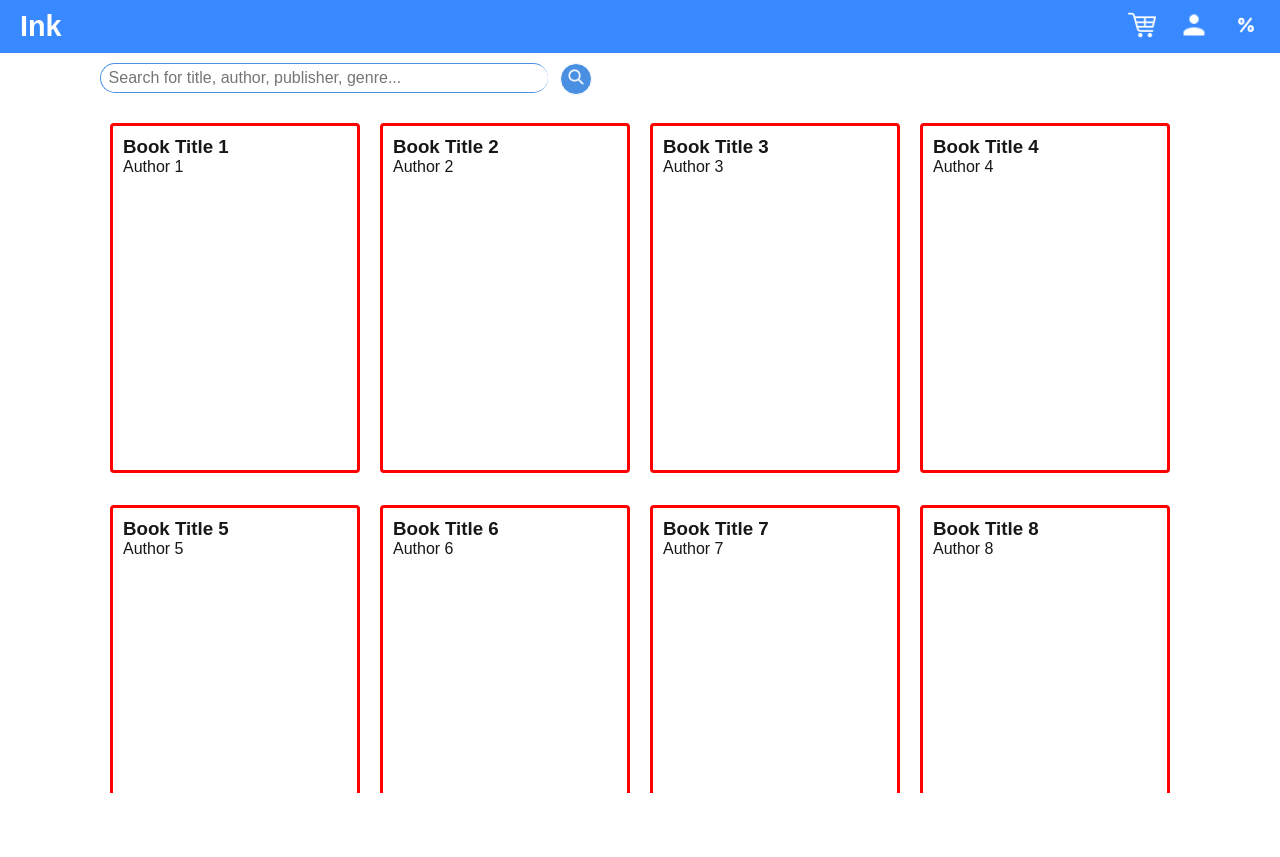
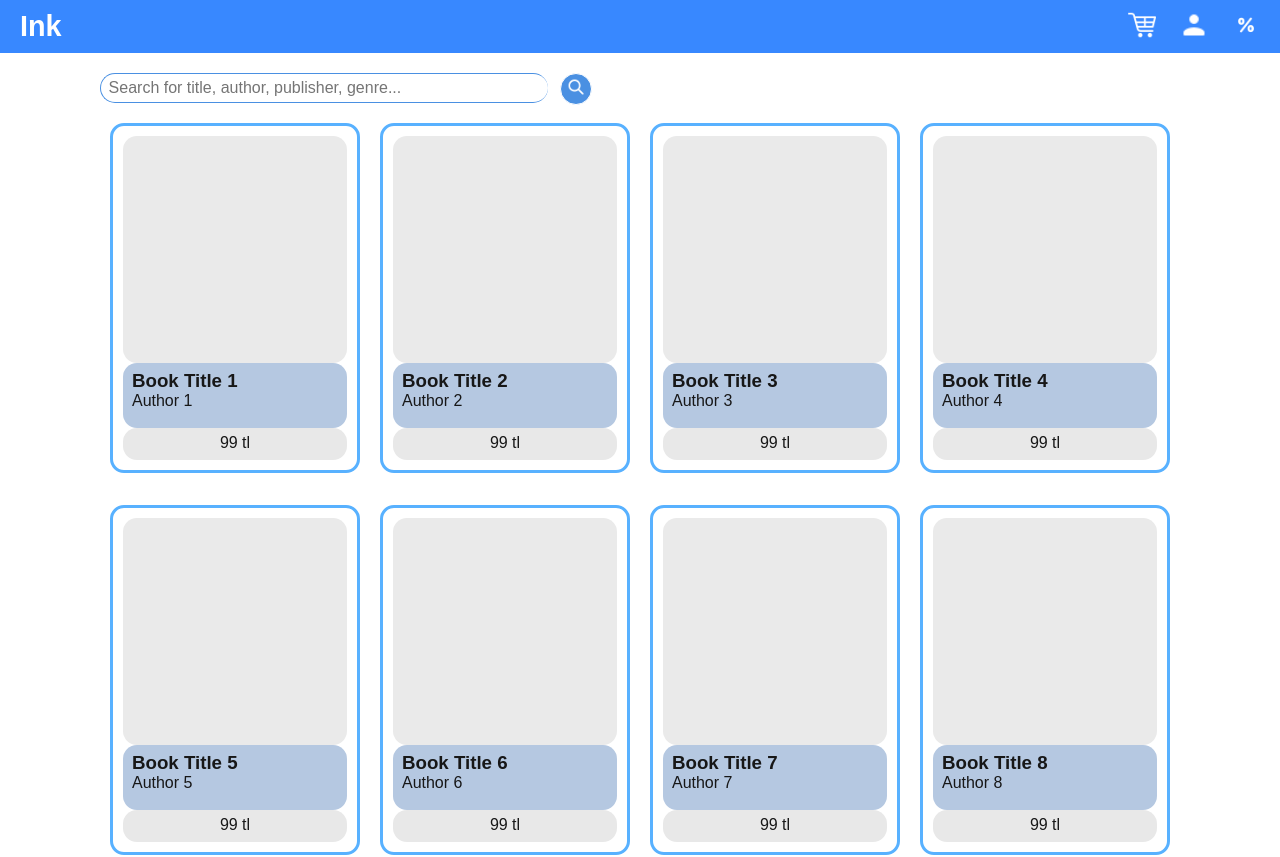
Before and after one commit to NehirKonas/Book-Store-Frontend, a Next.js app: page /dashboard in a window 1280 px wide. Shown: the top 857 px of the page. Before the commit the page ends 800 px from the top, so only its background shows below. Built offline with nearby package versions, Linux system fonts and the light colour scheme.

Commit message:
Double scroll bar bug fixed

```diff
--- a/src/app/dashboard/dashboard.css
+++ b/src/app/dashboard/dashboard.css
@@ -13,13 +13,14 @@
 
 .search-bar {
     margin-left: 7%;
+    margin-top: 10px;
     width: 40%;
     height: 50px;
     display: flex;
     padding: 10px;
     background-color: #ffffff;
     /* border-bottom: 1px solid #ffffff; */
-    position: sticky;
+    /* position: sticky; */
     top: 0;
     z-index: 10;
     gap: 2px;
@@ -53,35 +54,59 @@
     background-color: #58b1ff;
 }
 
-.books-container {
-    /* margin: auto 0px; */
+/* .books-container {
+
     flex: 1;
     overflow-y: auto;
-    /* padding: 20px; */
+
     display: flex;
     flex-wrap: wrap;
-    /* gap: 20px;            */
-    background-color: #fff;
-}
+
+    background-color: #de7474;
+} */
 
 .books-cards-container {
     align-items: center;
     justify-content: center;
     flex: 1;
-    overflow-y: auto;
-    padding: 20px;
+    padding: 10px;
     display: flex;
     flex-wrap: wrap;
     gap: 20px;
-    background-color: #fff;
+    background-color: #ffffff;
     align-items: center;
 }
 
 .book-card {
-    border: 3px solid #ff0000;
+    border: 3px solid #58b1ff;
     padding: 10px;
     margin-bottom: 12px;
-    border-radius: 4px;
+    border-radius: 14px;
     width: 250px;
     height: 350px;
+    display: flex;
+    flex-direction: column;
 }
+
+.book-image{
+    border-radius: 14px;
+    height: 70%;
+    background-color: rgb(234, 234, 234);
+}
+.book-info{
+    border-radius: 14px;
+    padding-left: 4%;
+    padding-top: 3%;
+    height: 20%;
+    background-color: #b5c8e1;
+}
+.book-price{
+    border-radius: 14px;
+    /* justify-content: center;
+    align-items: center; */
+    text-align: center;
+    padding-top: 3%;
+    height: 10%;
+    background-color: rgb(232, 232, 232);
+
+}
--- a/src/app/dashboard/layout.tsx
+++ b/src/app/dashboard/layout.tsx
@@ -26,12 +26,10 @@ export default function DashboardLayout({ children }: DashboardLayoutProps) {
           />
         </button>
       </div>
-      <div className="books-container">
             <div className="books-cards-container">
                 {children}
+            </div>
 
-            </div>
-        </div>
     </div>
   );
 }
--- a/src/app/dashboard/page.tsx
+++ b/src/app/dashboard/page.tsx
@@ -2,7 +2,7 @@
 
 export default function DashboardPage() {
   // Temporary placeholder books
-  const placeholderBooks = Array.from({ length: 30 }, (_, i) => ({
+  const placeholderBooks = Array.from({ length: 28 }, (_, i) => ({
     id: i + 1,
     title: `Book Title ${i + 1}`,
     author: `Author ${i + 1}`,
@@ -12,9 +12,16 @@ export default function DashboardPage() {
     <>
       {placeholderBooks.map((book) => (
         <div key={book.id} className="book-card">
-          <div className="book-cover"></div>
-          <h3 className="book-title">{book.title}</h3>
-          <p className="book-author">{book.author}</p>
+            <div className="book-cover"></div>
+                <div className="book-image">
+                </div>
+                <div className="book-info">
+                    <h3 className="book-title">{book.title}</h3>
+                    <p className="book-author">{book.author}</p>
+                </div>
+                <div className="book-price">
+                    <p>99 tl</p>
+                </div>
         </div>
       ))}
     </>
```
